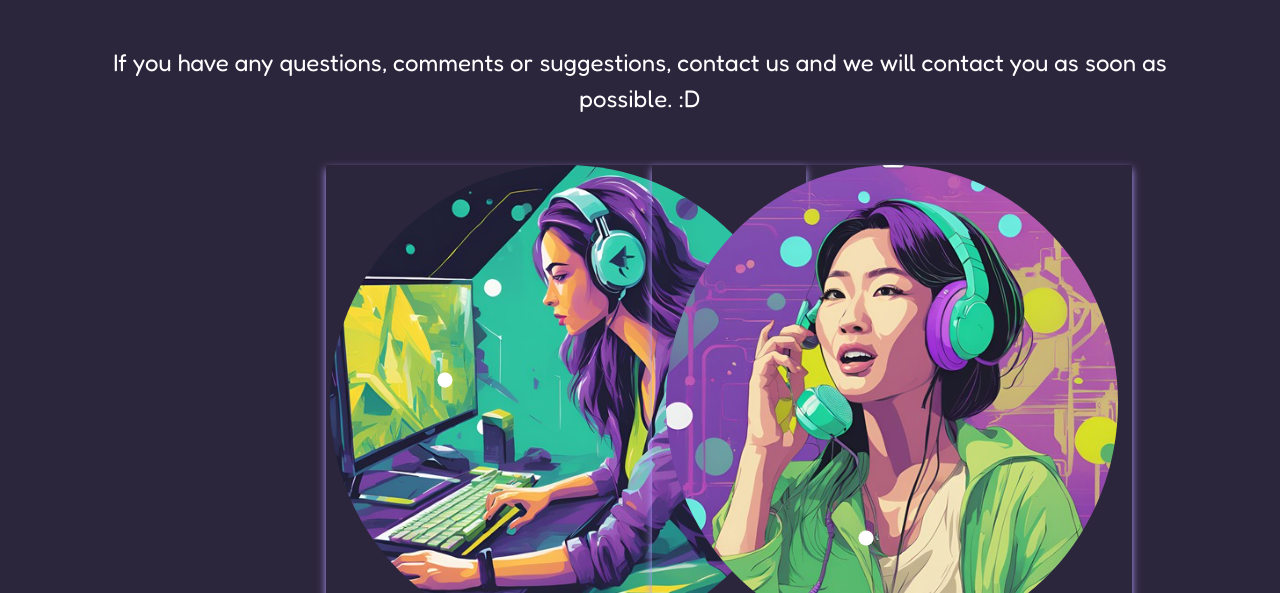
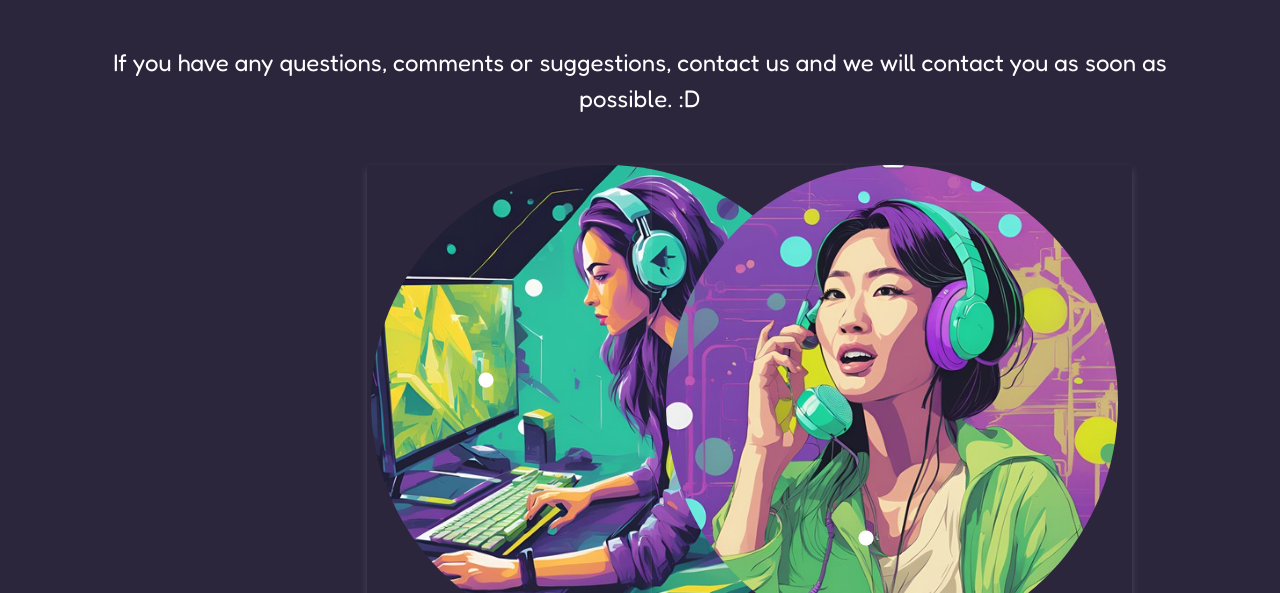
Before and after one commit to susyrem/SoundWave, a plain HTML site: page Contacto/contact.html in a window 1280 px wide. Shown: the part 207-800 px from the top of the page. Drawn offline with nearby package versions, Linux system fonts and the light colour scheme; files whose address does not match are found by name.

Commit message:
Realice los cambios finales al contact us

```diff
--- a/Contacto/contact.css
+++ b/Contacto/contact.css
@@ -130,20 +130,24 @@ svg:hover {
 }
 
 .flip-card {
+    display: flex;
+    justify-content: center;
+    align-items: center;
     background-color: transparent;
     width: 30rem;
     height: 30rem;
-    perspective: 1000px;
+    perspective: 1000px; /* Establece la perspectiva para la animación */
+    margin-bottom: 20px;
   }
 
   .flip-card-inner {
     position: relative;
-    width: 100%;
-    height: 100%;
+    width: 30rem;
+    height: 30rem;
     text-align: center;
     transition: transform 0.6s;
     transform-style: preserve-3d;
-    box-shadow: 0 4px 8px 0 #B59CFE;
+    box-shadow: 0 4px 8px 0 rgba(255, 255, 255, 0.15);
   }
 
   .flip-card:hover .flip-card-inner {
@@ -159,7 +163,7 @@ svg:hover {
   }
 
   .flip-card-front {
-    color: #B59CFE;
+    color: rgba(255, 255, 255, 0.15);
   }
 
   .flip-card-back {
--- a/Contacto/contact.html
+++ b/Contacto/contact.html
@@ -61,9 +61,10 @@
 
   </section>
 
+  <div class="container">
     <section class="row justify-content-center" id="cards">
       <div class="col-xl-3 col-lg-6 col-md-6 col-sm-12 mb-2">
-      <div class="flip-card">
+        <div class="flip-card justify-content-center">
           <div class="flip-card-inner">
             <div class="flip-card-front">
               <img src="ICON2.png" alt="Icono de correo electrónico" class="round-img mb-2">
@@ -100,7 +101,7 @@
       </div>
     </section>
 
-
+  </div>
 
   <!-- Footer -->
   <footer class="row">
```
Lines whose indentation alone changed are shown as unchanged.
